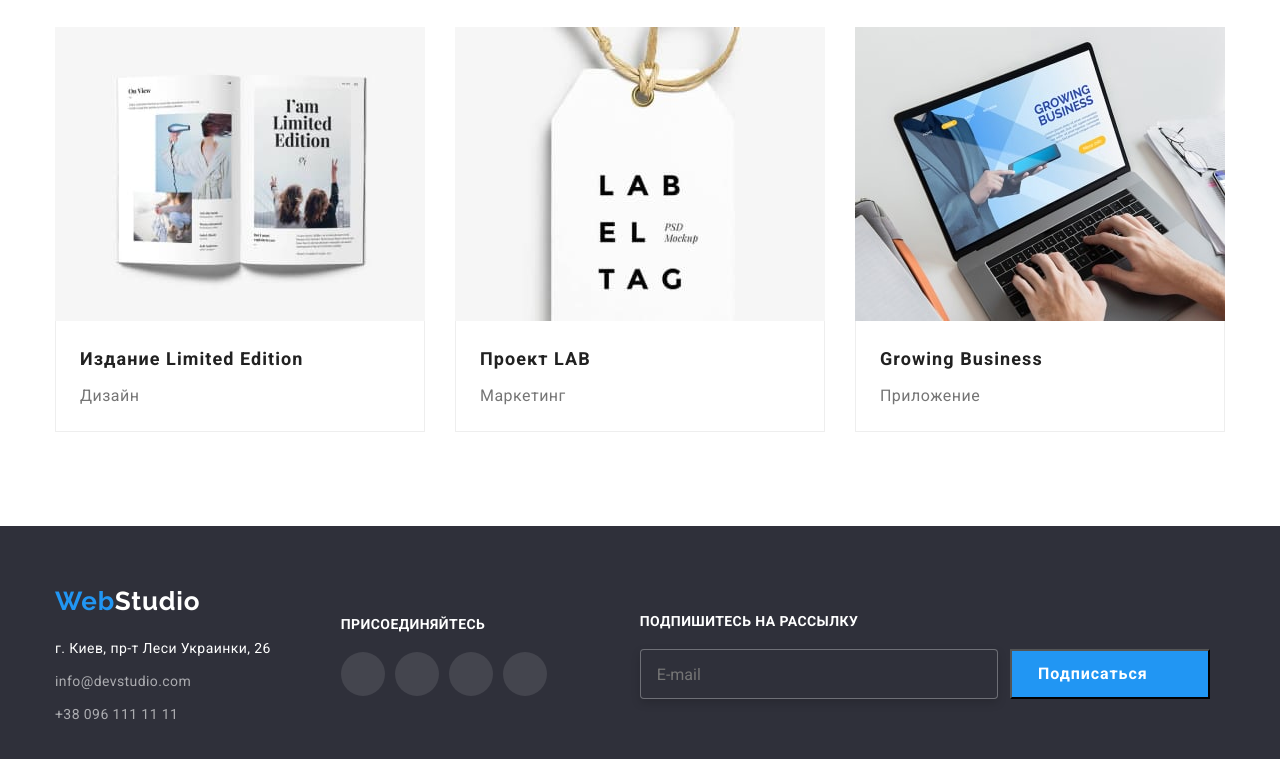
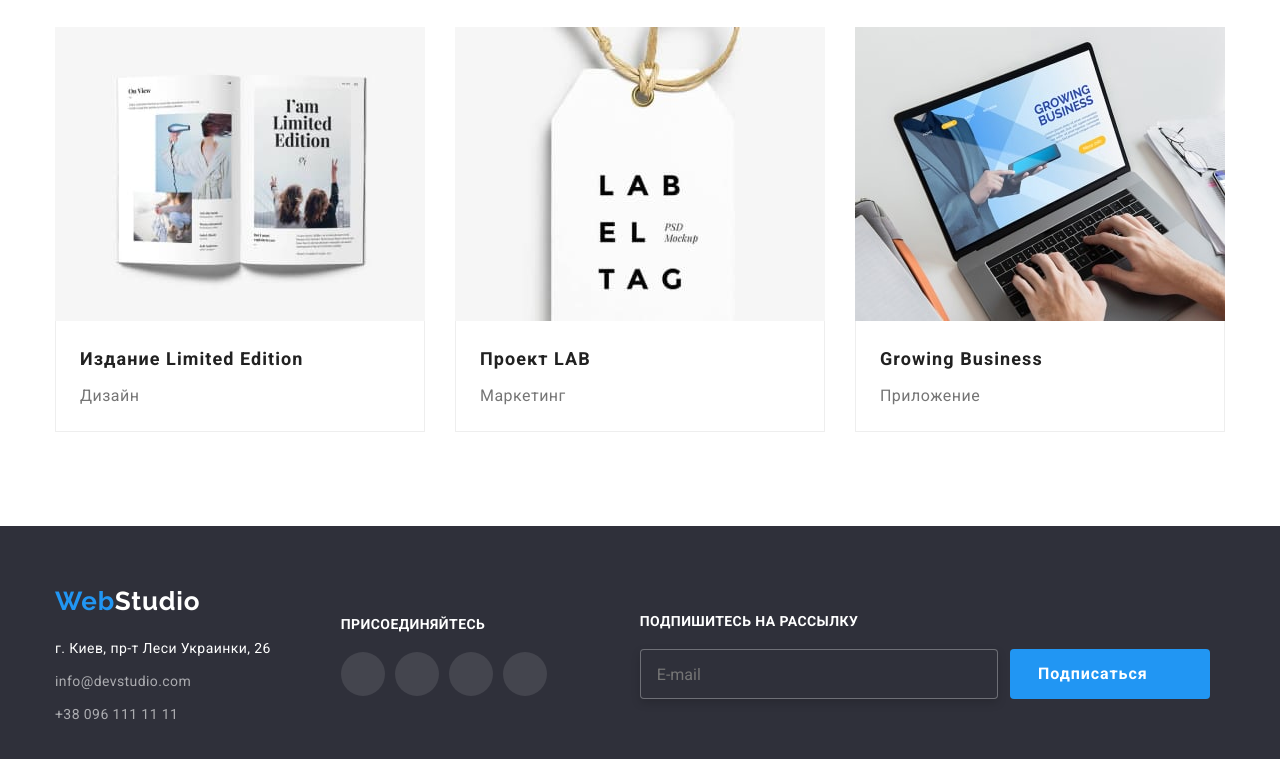
Before and after one commit to SerhiiSamara/goit-markup-hw-07, a plain HTML site: page portfolio.html in a window 1280 px wide. Shown: the part 1109-1868 px from the top of the page. Drawn offline with nearby package versions, Linux system fonts and the light colour scheme.

Commit message:
Виправив кнопку футера и в портфолио

```diff
--- a/portfolio.html
+++ b/portfolio.html
@@ -271,7 +271,7 @@
 				<h3 class="footer-form__title">Подпишитесь на рассылку</h3>
 				<form class="footer-form__contain">
 					<input class="footer-form__input" type="email" name="email" placeholder="E-mail">
-					<button class="button__primary footer-form__button" type="submit">
+					<button class="button button__primary footer-form__button" type="submit">
 						Подписаться
 						<svg class="footer-form__icon" height="24" width="24">
 							<use href="./images/icons.svg#icon-send"></use>
```
